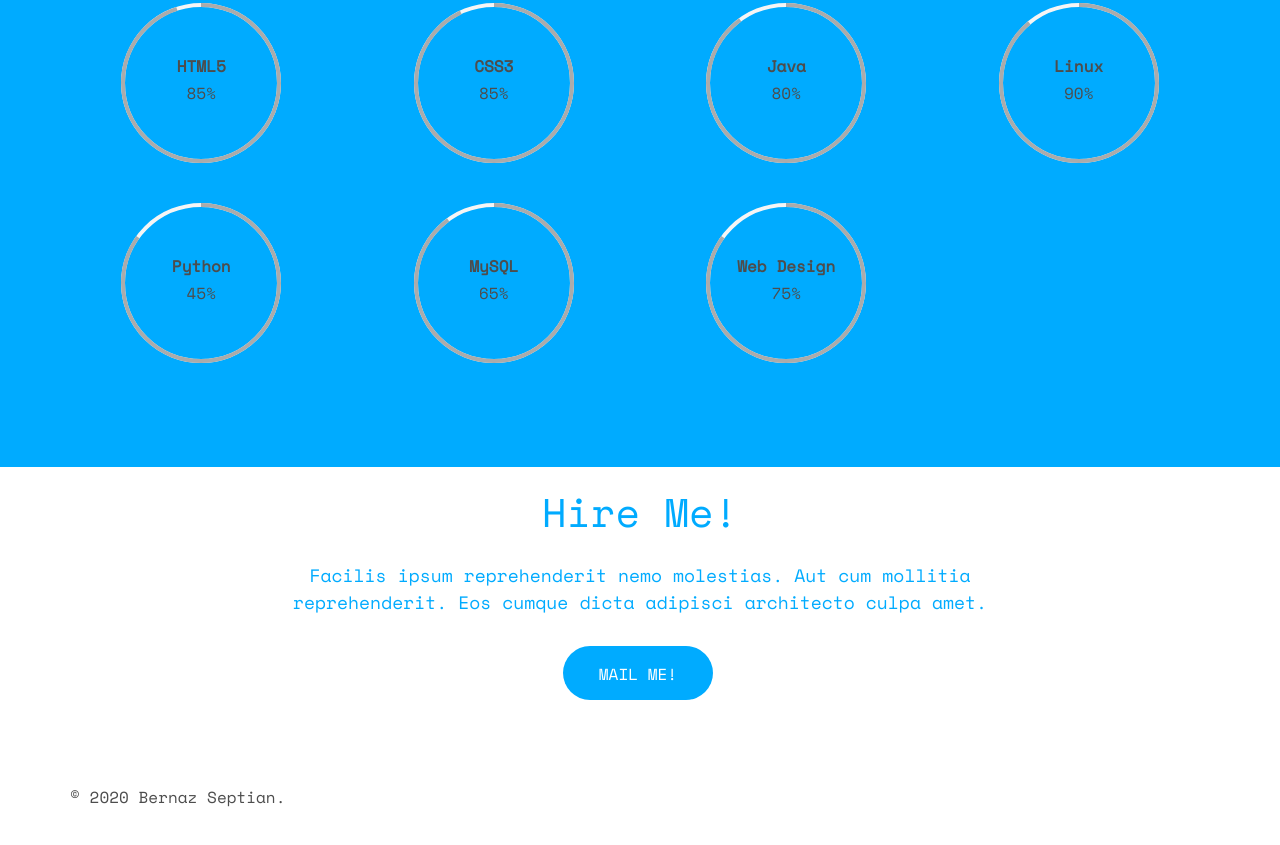
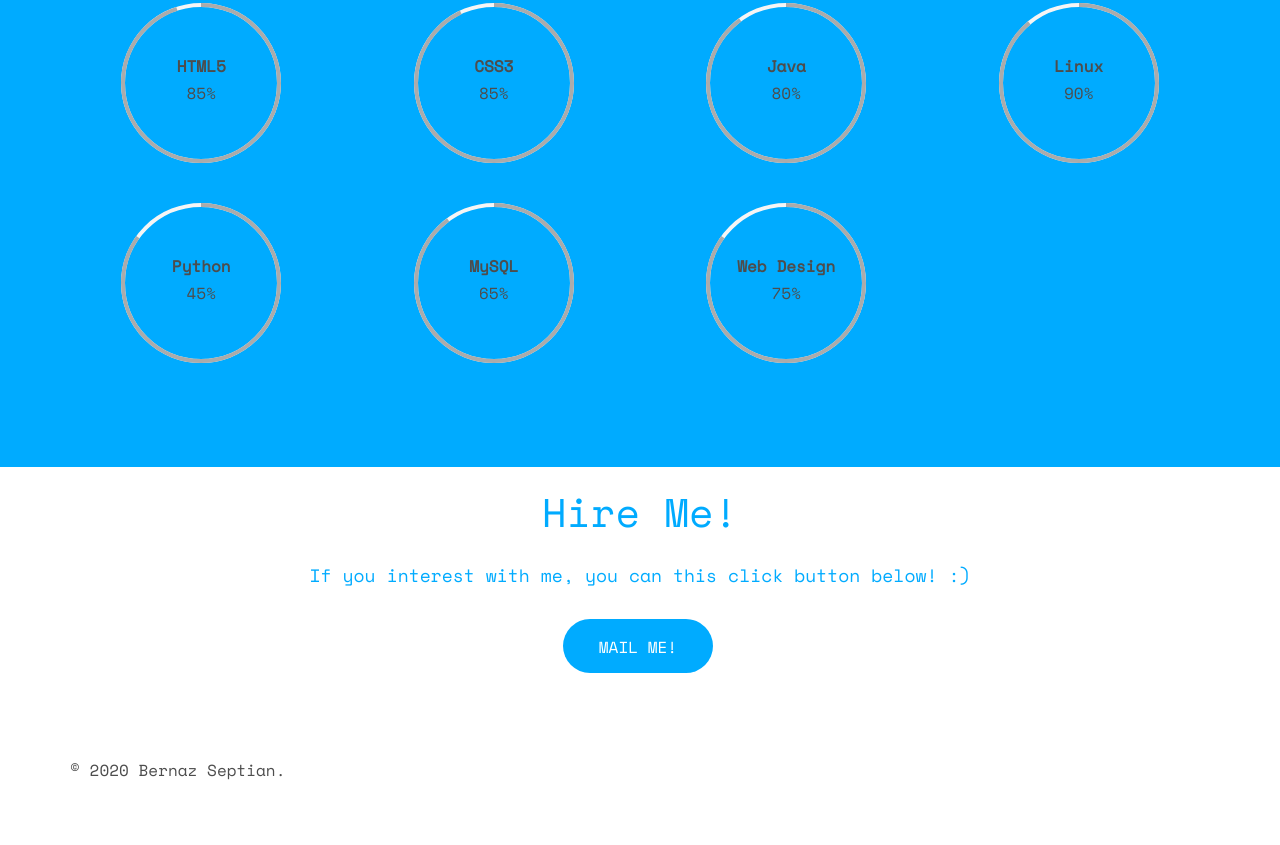
Before and after one commit to bernazeptian/bernazeptian.github.io, a plain HTML site: page index.html in a window 1280 px wide. Shown: the part 2529-3374 px from the top of the page. Drawn offline with nearby package versions, Linux system fonts and the light colour scheme; some packages are replaced by stand-ins of ours; no server answers; files whose address does not match are found by name.

Commit message:
FIX with hire

```diff
--- a/index.html
+++ b/index.html
@@ -225,7 +225,7 @@
 			<div class="row animate-box">
 				<div class="col-md-8 col-md-offset-2 text-center fh5co-heading">
 					<h2><font color="#00ABFF">Hire Me!</font></h2>
-					<p style="color:#00ABFF;">Facilis ipsum reprehenderit nemo molestias. Aut cum mollitia reprehenderit. Eos cumque dicta adipisci architecto culpa amet.</p>
+					<p style="color:#00ABFF;">If you interest with me, you can this click button below! :)</p>
 					<p><a href="mailto:bernazseptian@gmail.com" class="btn btn-default btn-lg">Mail Me!</a></p>
 				</div>
 			</div>
```
